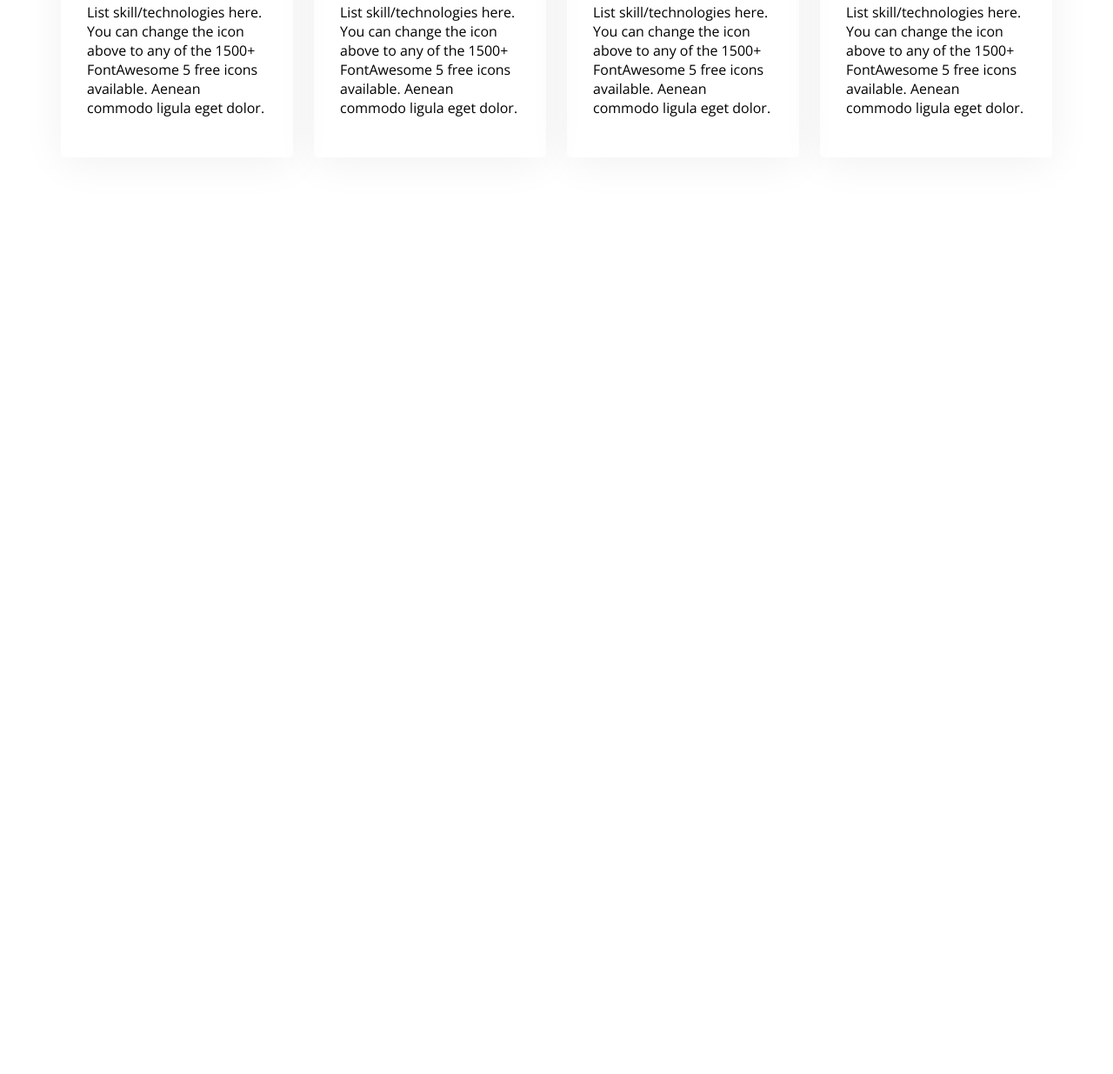
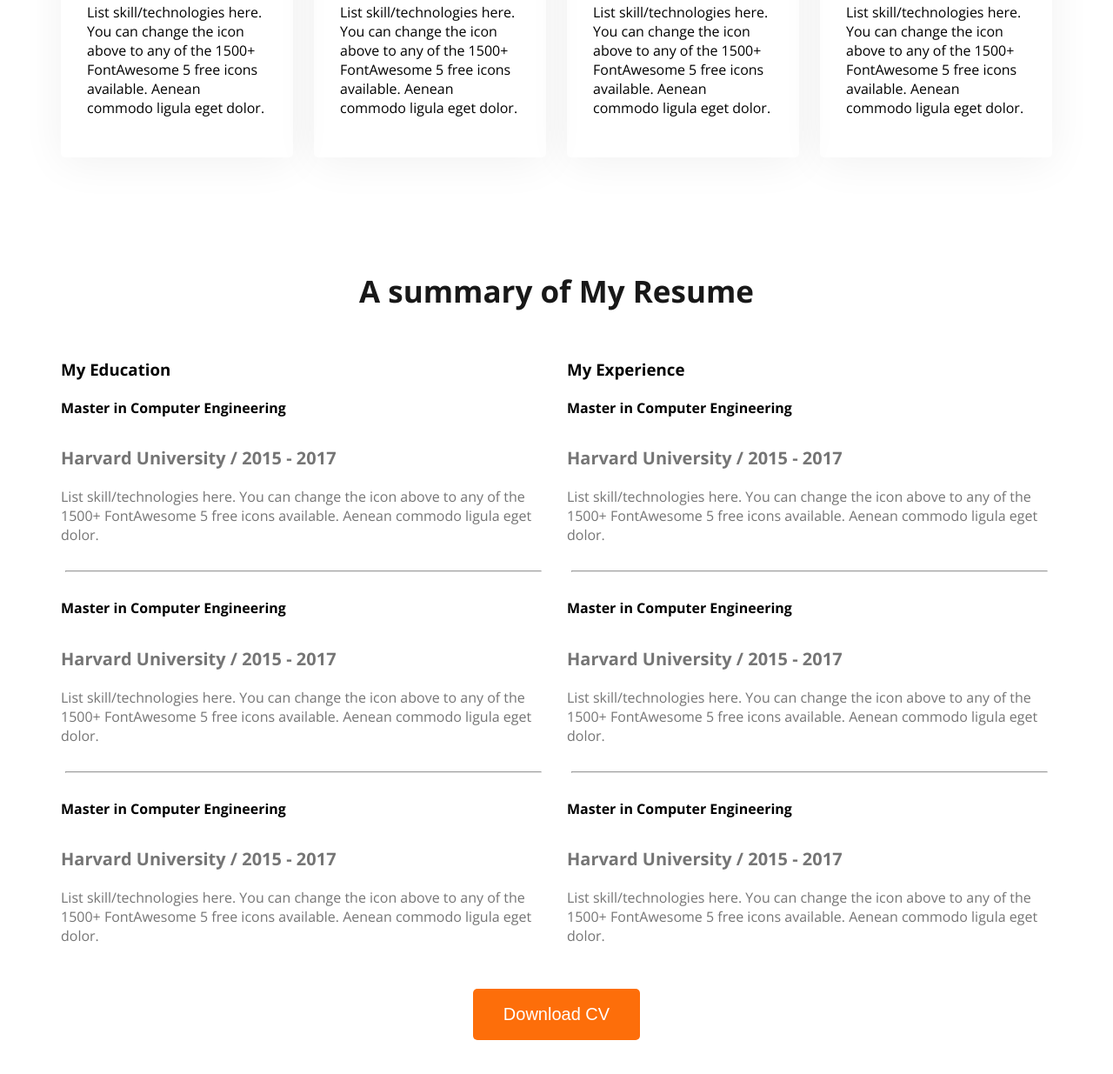
Before and after one commit to siam5775/web-dev-portfolio, a plain HTML site: page index.html in a window 1280 px wide. Shown: the part 2054-3289 px from the top of the page at 87% size. Before the commit the page ends 2365 px from the top, so only its background shows below. Drawn offline with nearby package versions, Linux system fonts and the light colour scheme.

Commit message:
added my new line code

```diff
--- a/index.html
+++ b/index.html
@@ -103,6 +103,63 @@
                 </div>
             </div>
          </section>
+         <section class="resume">
+            <h3 class="section-title text-center">A summary of My Resume</h3>
+            <div class="resume-container">
+                <!-- .resume-column*2>h3.resume-column-title+.experience*3>h4.experience-title+h5.experience-sub-title+
+                .experience-description -->
+                <div class="resume-column">
+                    <h3 class="resume-column-title">My Education</h3>
+                    <div class="experience">
+                        <h4 class="experience-title">Master in Computer Engineering</h4>
+                        <h5 class="experience-sub-title">Harvard University / 2015 - 2017</h5>
+                        <div class="experience-description">List skill/technologies here. You can change the icon above
+                        to any of the 1500+ FontAwesome 5 free icons available. Aenean commodo ligula eget dolor.</div>
+                    </div>
+                    <hr>
+                    <div class="experience">
+                        <h4 class="experience-title">Master in Computer Engineering</h4>
+                        <h5 class="experience-sub-title">Harvard University / 2015 - 2017</h5>
+                        <div class="experience-description">List skill/technologies here. You can change the icon above
+                        to any of the 1500+ FontAwesome 5 free icons available. Aenean commodo ligula eget dolor.</div>
+                    </div>
+                    <hr>
+                    <div class="experience">
+                        <h4 class="experience-title">Master in Computer Engineering</h4>
+                        <h5 class="experience-sub-title">Harvard University / 2015 - 2017</h5>
+                        <div class="experience-description">List skill/technologies here. You can change the icon above
+                        to any of the 1500+ FontAwesome 5 free icons available. Aenean commodo ligula eget dolor.</div>
+                    </div>
+                </div>
+                <div class="resume-column">
+                    <h3 class="resume-column-title">My Experience</h3>
+                    <div class="experience">
+                        <h4 class="experience-title">Master in Computer Engineering</h4>
+                        <h5 class="experience-sub-title">Harvard University / 2015 - 2017</h5>
+                        <div class="experience-description">List skill/technologies here. You can change the icon above
+                        to any of the 1500+ FontAwesome 5 free icons available. Aenean commodo ligula eget dolor.</div>
+                    </div>
+                    <hr>
+                    <div class="experience">
+                        <h4 class="experience-title">Master in Computer Engineering</h4>
+                        <h5 class="experience-sub-title">Harvard University / 2015 - 2017</h5>
+                        <div class="experience-description">List skill/technologies here. You can change the icon above
+                        to any of the 1500+ FontAwesome 5 free icons available. Aenean commodo ligula eget dolor.</div>
+                    </div>
+                    <hr>
+                    <div class="experience">
+                        <h4 class="experience-title">Master in Computer Engineering</h4>
+                        <h5 class="experience-sub-title">Harvard University / 2015 - 2017</h5>
+                        <div class="experience-description">List skill/technologies here. You can change the icon above
+                        to any of the 1500+ FontAwesome 5 free icons available. Aenean commodo ligula eget dolor.</div>
+                    </div>
+
+                </div>
+            </div>
+            <div class="text-center resume-download-cv">
+               <button class="btn-primary">Download CV</button>
+            </div>
+         </section>
     </main>
     <footer>
 
--- a/styles/portfolio.css
+++ b/styles/portfolio.css
@@ -145,3 +145,23 @@ main section{
     border-radius: 5px;
     box-shadow: 0px 6px 50px 0px rgba(0, 0, 0, 0.06);
 }
+
+/* resume section style */
+.resume-container{
+    display: flex;
+    gap: 24px;
+}
+.experience-sub-title{
+    font-size: 20px;
+    font-weight: 600px;
+    margin-bottom: 20px;
+}
+.experience-description, .experience-sub-title{
+    color: #757575;
+}
+.resume hr{
+    margin: 30px 5px;
+}
+.resume-download-cv{
+    margin-top: 50px;
+}
```
